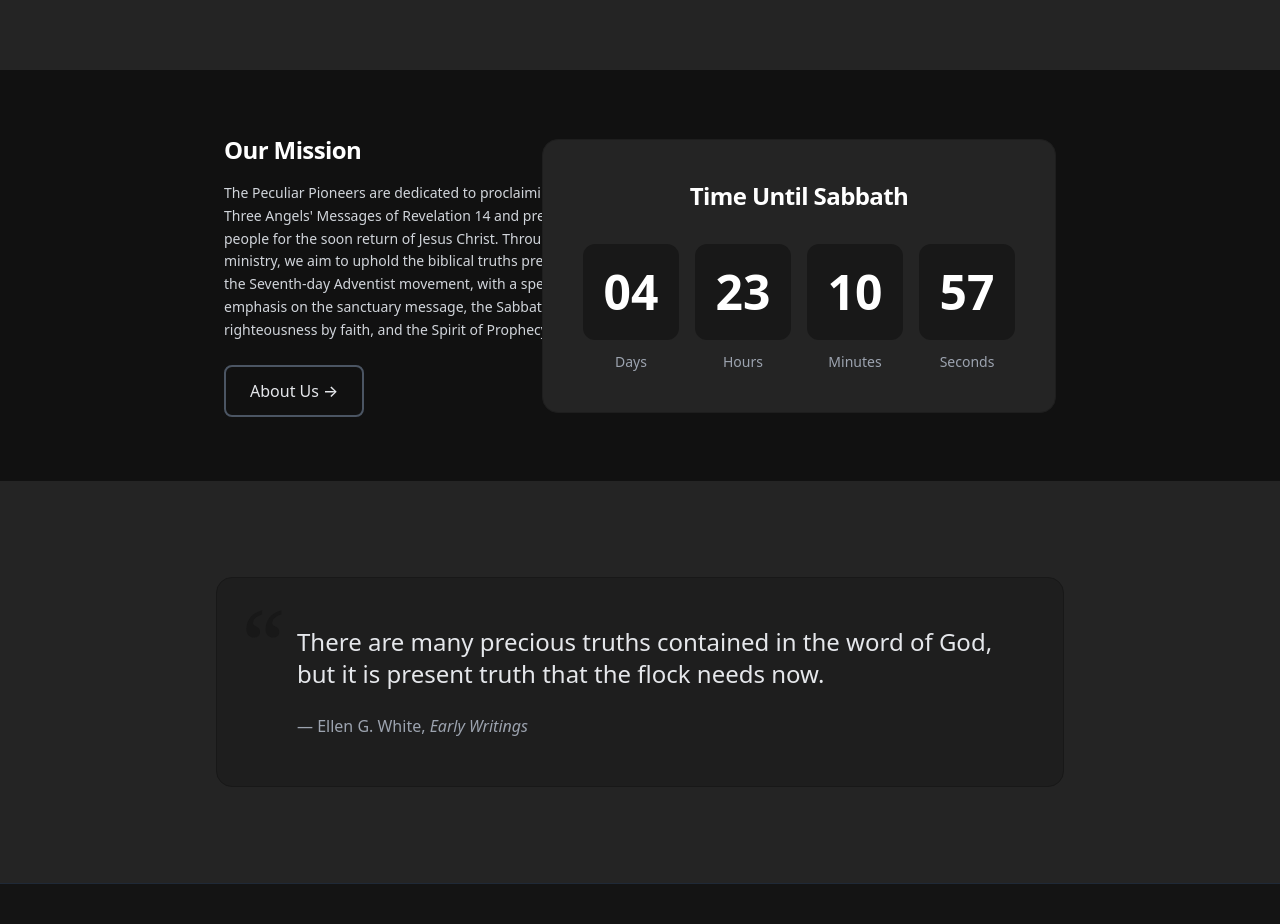
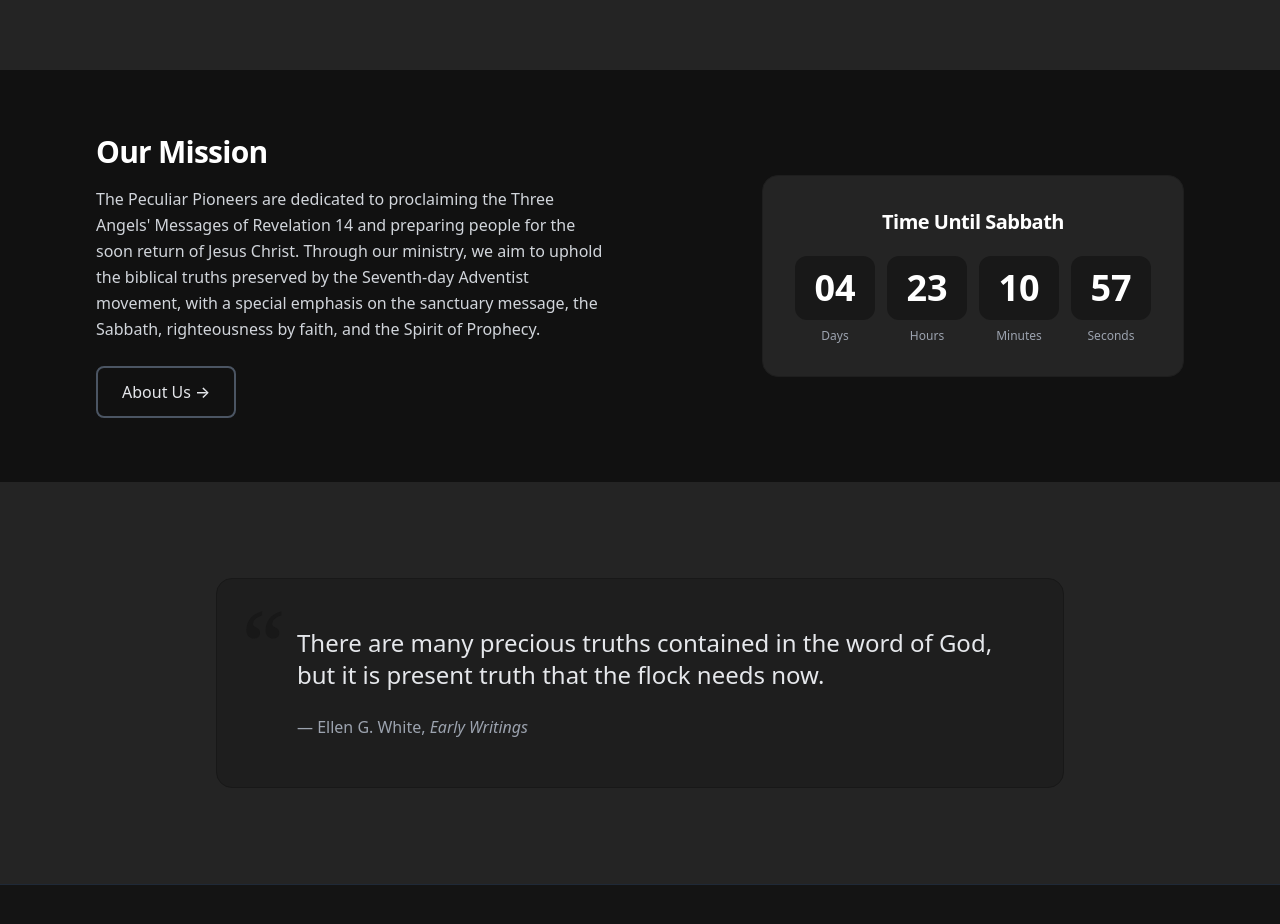
Before and after one commit to mikep8732/peculiar-pioneers, a Next.js app: page / in a window 1280 px wide. Shown: the part 1780-2704 px from the top of the page. Built offline with nearby package versions, Linux system fonts and the light colour scheme.

Commit message:
Fix padding in Mission & Sabbath section, increase Our Mission font size

```diff
--- a/app/page.tsx
+++ b/app/page.tsx
@@ -70,14 +70,14 @@
 
       {/* Mission & Sabbath Countdown Section */}
       <section className="py-12 md:py-16">
-        <div className="max-w-5xl mx-auto px-12 md:px-20 lg:px-24">
-          <div className="grid gap-8 lg:gap-16 lg:grid-cols-2 items-center">
+        <div className="max-w-6xl mx-auto px-6 md:px-8">
+          <div className="grid gap-8 lg:gap-12 lg:grid-cols-2 items-center">
             {/* Mission Text */}
-            <div className="max-w-md">
-              <h2 className="text-xl md:text-2xl font-bold text-gray-900 dark:text-white mb-4">
+            <div className="max-w-lg">
+              <h2 className="text-2xl md:text-3xl font-bold text-gray-900 dark:text-white mb-4">
                 Our Mission
               </h2>
-              <p className="text-sm text-gray-600 dark:text-gray-300 leading-relaxed mb-6">
+              <p className="text-base text-gray-600 dark:text-gray-300 leading-relaxed mb-6">
                 The Peculiar Pioneers are dedicated to proclaiming the Three Angels&apos; Messages of Revelation 14 and preparing people for the soon return of Jesus Christ. Through our ministry, we aim to uphold the biblical truths preserved by the Seventh-day Adventist movement, with a special emphasis on the sanctuary message, the Sabbath, righteousness by faith, and the Spirit of Prophecy.
               </p>
               <Button href="/about" variant="secondary">
--- a/components/SabbathCountdown.tsx
+++ b/components/SabbathCountdown.tsx
@@ -78,17 +78,17 @@
 
   if (!mounted) {
     return (
-      <div className="bg-white dark:bg-dark-100 border border-gray-200 dark:border-dark-200 rounded-2xl p-10">
-        <h3 className="text-2xl font-semibold text-gray-900 dark:text-white text-center mb-8">
+      <div className="bg-white dark:bg-dark-100 border border-gray-200 dark:border-dark-200 rounded-2xl p-6 md:p-8">
+        <h3 className="text-xl font-semibold text-gray-900 dark:text-white text-center mb-5">
           Time Until Sabbath
         </h3>
-        <div className="flex justify-center gap-4">
+        <div className="flex justify-center gap-3">
           {['Days', 'Hours', 'Minutes', 'Seconds'].map((label) => (
             <div key={label} className="text-center">
-              <div className="bg-gray-900 dark:bg-dark-300 text-white text-4xl md:text-5xl font-bold rounded-xl w-20 h-20 md:w-24 md:h-24 flex items-center justify-center">
+              <div className="bg-gray-900 dark:bg-dark-300 text-white text-3xl md:text-4xl font-bold rounded-xl w-16 h-14 md:w-20 md:h-16 flex items-center justify-center">
                 --
               </div>
-              <span className="text-sm text-gray-500 dark:text-gray-400 mt-3 block">{label}</span>
+              <span className="text-xs text-gray-500 dark:text-gray-400 mt-2 block">{label}</span>
             </div>
           ))}
         </div>
@@ -104,17 +104,17 @@
   ]
 
   return (
-    <div className="bg-white dark:bg-dark-100 border border-gray-200 dark:border-dark-200 rounded-2xl p-10">
-      <h3 className="text-2xl font-semibold text-gray-900 dark:text-white text-center mb-8">
+    <div className="bg-white dark:bg-dark-100 border border-gray-200 dark:border-dark-200 rounded-2xl p-6 md:p-8">
+      <h3 className="text-xl font-semibold text-gray-900 dark:text-white text-center mb-5">
         Time Until Sabbath
       </h3>
-      <div className="flex justify-center gap-4">
+      <div className="flex justify-center gap-3">
         {timeUnits.map(({ value, label }) => (
           <div key={label} className="text-center">
-            <div className="bg-gray-900 dark:bg-dark-300 text-white text-4xl md:text-5xl font-bold rounded-xl w-20 h-20 md:w-24 md:h-24 flex items-center justify-center">
+            <div className="bg-gray-900 dark:bg-dark-300 text-white text-3xl md:text-4xl font-bold rounded-xl w-16 h-14 md:w-20 md:h-16 flex items-center justify-center">
               {value.toString().padStart(2, '0')}
             </div>
-            <span className="text-sm text-gray-500 dark:text-gray-400 mt-3 block">{label}</span>
+            <span className="text-xs text-gray-500 dark:text-gray-400 mt-2 block">{label}</span>
           </div>
         ))}
       </div>
```
